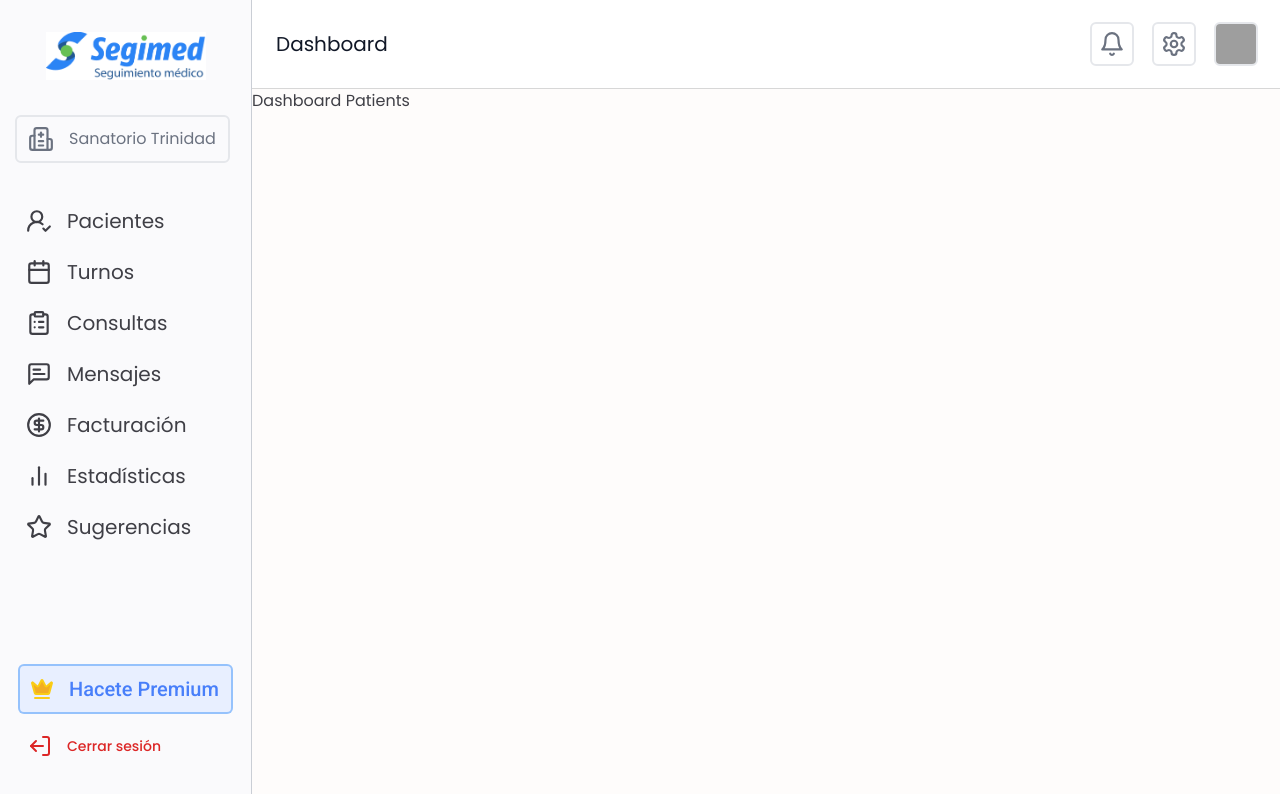
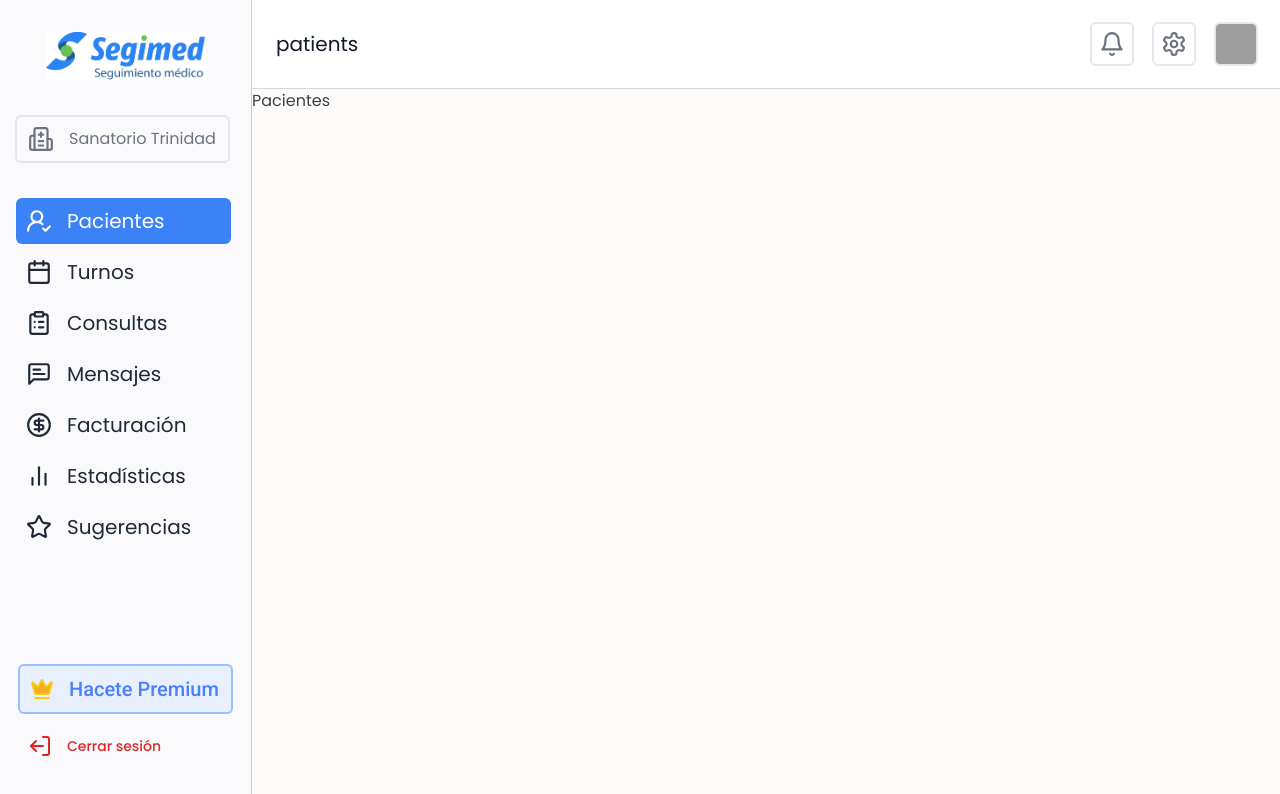
Before and after one commit to SEGIMED/front, a Next.js app: page /dashboard/patients in a window 1280 px wide. Shown: the top 794 px of the page. Built offline with nearby package versions, Linux system fonts and the light colour scheme; grey boxes are pictures that could not be loaded.

Commit message:
dashboard-layout

```diff
--- a/app/dashboard/page.tsx
+++ b/app/dashboard/page.tsx
@@ -1,5 +1,3 @@
-import Image from 'next/image';
-
 export default async function Dashboard() {
   return <div>Dashboard</div>;
 }
--- /dev/null
+++ b/app/dashboard/patients/layout.tsx
@@ -0,0 +1,7 @@
+export default function PatientsLayout({
+  children
+}: {
+  children: React.ReactNode;
+}) {
+  return <div>{children}</div>;
+}
--- a/app/dashboard/patients/page.tsx
+++ b/app/dashboard/patients/page.tsx
@@ -1,9 +1,4 @@
-const Page = () => {
-  return (
-    <div>
-      <h1>Dashboard Patients</h1>
-    </div>
-  );
-};
-
-export default Page;
+import React from 'react';
+export default function Patients() {
+  return <div>Pacientes</div>;
+}
--- a/components/app-header.tsx
+++ b/components/app-header.tsx
@@ -1,17 +1,17 @@
+'use client';
 import { Bell, Settings } from 'lucide-react';
 import { Avatar, AvatarImage } from '@/components/ui/avatar';
 import { Button } from '@/components/ui/button';
+import { usePathname } from 'next/navigation';
 
-//cambiar el props por la info en sustant o redux
-interface HeaderProps {
-  title?: string;
-}
+export function AppHeader() {
+  const pathname = usePathname();
 
-export function AppHeader({ title = 'Dashboard' }: HeaderProps) {
   return (
-    <>
     <header className="flex h-[89px] w-[calc(100vw-250px)] items-center justify-between border-b border-[#d7d7d7] bg-white px-6">
-        <h1 className="text-xl font-normal text-gray-900">{title}</h1>
+      <h1 className="text-xl font-normal text-gray-900">
+        {pathname === '/' ? 'Dashboard' : pathname.split('/').pop()}{' '}
+      </h1>
       <div className="flex items-center gap-2 space-x-[10px]">
         <Button
           variant="ghost"
@@ -38,6 +38,5 @@ export function AppHeader({ title = 'Dashboard' }: HeaderProps) {
         </Avatar>
       </div>
     </header>
-    </>
   );
 }
--- a/components/app-sidebar.tsx
+++ b/components/app-sidebar.tsx
@@ -16,9 +16,10 @@ import {
 } from 'lucide-react';
 import { Button } from '../components/ui/button';
 import Image from 'next/image';
+import { usePathname } from 'next/navigation';
 
 const menuItems = [
-  { icon: UserRoundCheck, label: 'Pacientes', href: '/pacientes' },
+  { icon: UserRoundCheck, label: 'Pacientes', href: '/dashboard/patients' },
   { icon: Calendar, label: 'Turnos', href: '/turnos' },
   { icon: ClipboardList, label: 'Consultas', href: '/consultas' },
   { icon: MessageSquareText, label: 'Mensajes', href: '/mensajes' },
@@ -27,12 +28,11 @@ const menuItems = [
   { icon: Star, label: 'Sugerencias', href: '/sugerencias' }
 ];
 
-{
-  /* Nombre de la organización */
-}
 const organizationName = 'Sanatorio Trinidad';
 
 export function AppSidebar() {
+  const pathname = usePathname();
+
   return (
     <div className="flex max-h-screen w-64 flex-col border-r border-gray-400/50 bg-[#fafafc]">
       {/* Logo */}
@@ -41,8 +41,7 @@ export function AppSidebar() {
           <Image
             src="/truchilogo.png"
             alt="Segimed"
-            className="mb-[35px] mt-8 flex
-                h-12 w-40"
+            className="mb-[35px] mt-8 flex h-12 w-40"
             width={500}
             height={500}
           />
@@ -59,7 +58,11 @@ export function AppSidebar() {
           {menuItems.map((item, index) => (
             <li
               key={index}
-              className=" mb-[5px] w-[215px] rounded-md hover:bg-[#e8efff]"
+              className={`mb-[5px] w-[215px] rounded-md ${
+                pathname === item.href
+                  ? 'bg-blue-500 text-white'
+                  : 'text-gray-800 hover:bg-[#e8efff]'
+              }`}
             >
               <Link href={item.href} className="flex items-center">
                 <item.icon className="m-[10px] h-[26px] w-[26px]" />
```
Lines whose indentation alone changed are shown as unchanged.
